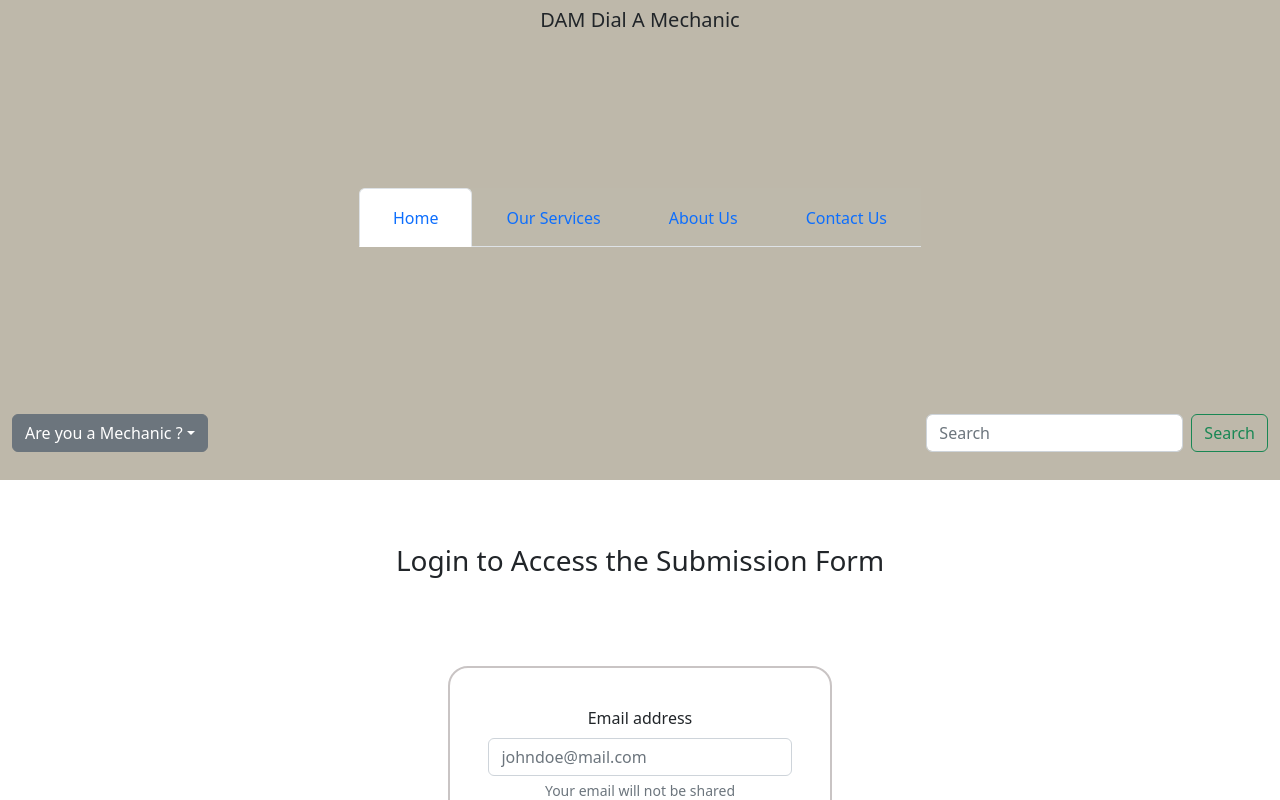
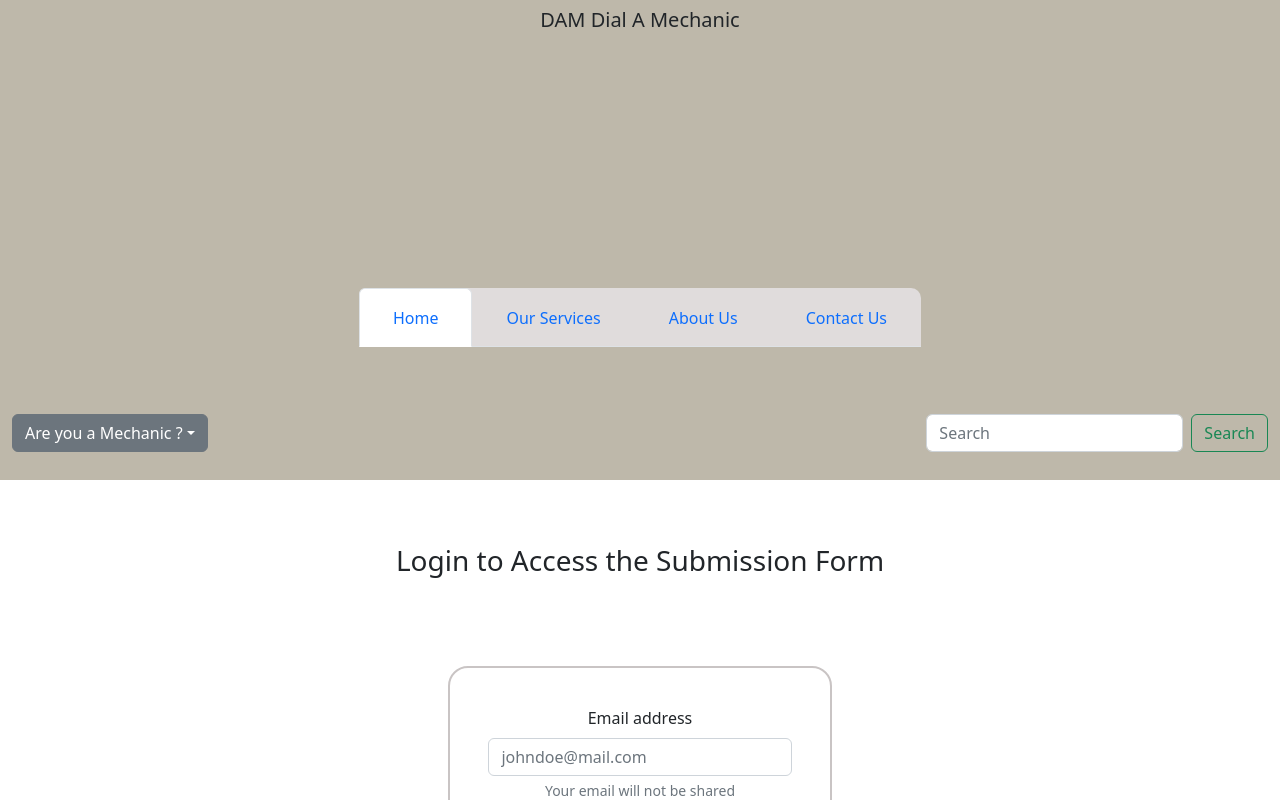
Before and after one commit to BrianWangila/Dial-A-Mechanic, a React (Create React App) app: page /dam/1 in a window 1280 px wide. Shown: the top 800 px of the page. Built offline with nearby package versions, Linux system fonts and the light colour scheme.

Commit message:
edit navbar

```diff
--- a/src/components/Navbar.js
+++ b/src/components/Navbar.js
@@ -10,7 +10,7 @@ function Navbar(){
       <h5><span>DAM</span> Dial A Mechanic</h5>
       {/* <img src="https://www.bankrate.com/2021/08/09163309/Roadside-assistance-vs-AAA.jpg?auto=webp&optimize=high&crop=16:9"/> */}
 
-      <nav style={{background: "#beb9ab"}}>
+      <nav className="small-nav">
         <div class="nav nav-tabs">
           <li class="nav-link active" id="nav-home-tab" data-bs-toggle="tab" data-bs-target="#nav-home" type="button" role="tab" aria-controls="nav-home" aria-selected="true">
             <Link to="/" className="nav-link" >Home</Link>
--- a/src/index.css
+++ b/src/index.css
@@ -81,3 +81,14 @@
   padding: 3vw;
   border-radius: 20px;
 }
+
+.small-nav {
+  background-color: #e0dcdc;
+  border-radius: 10px 10px 0 0;
+  margin-bottom: -200px;
+
+}
+
+.navbar span {
+
+}
```
